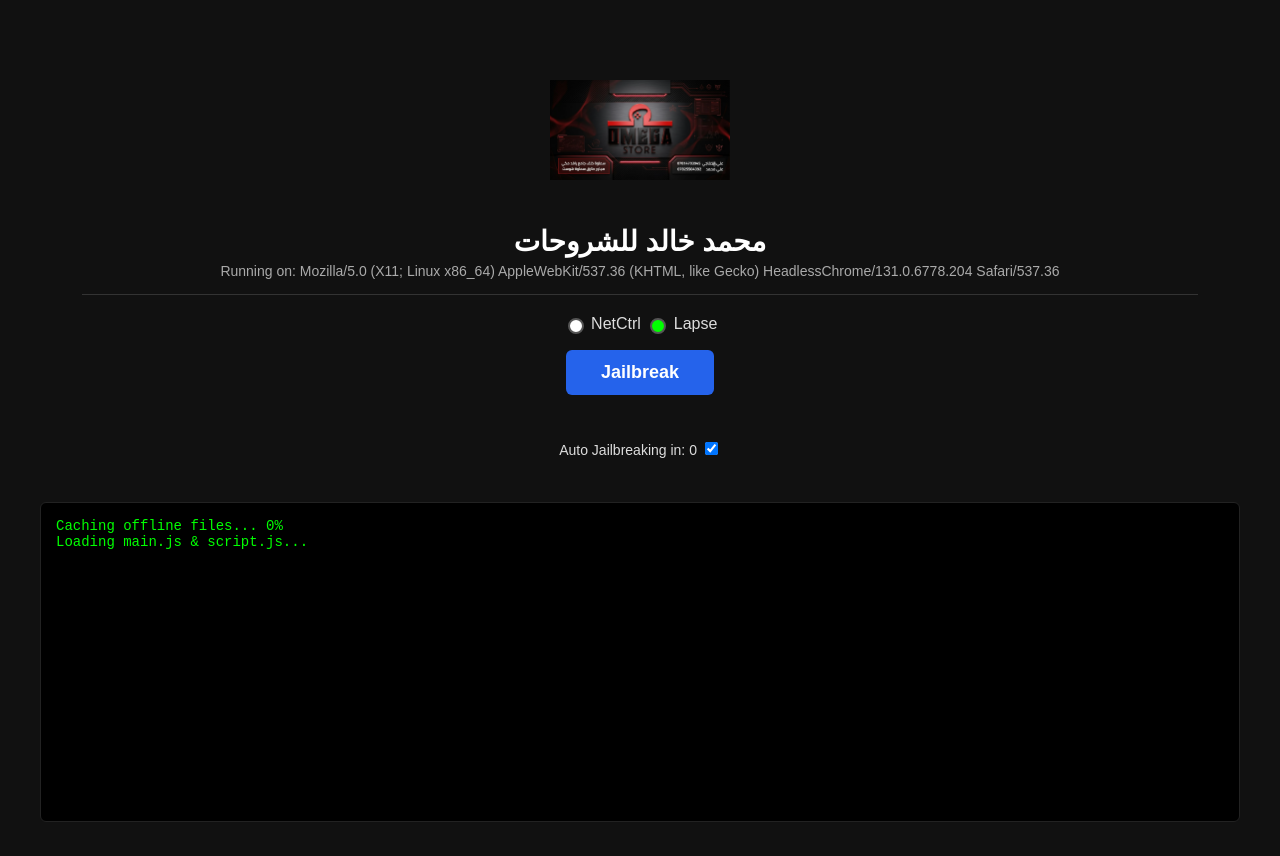
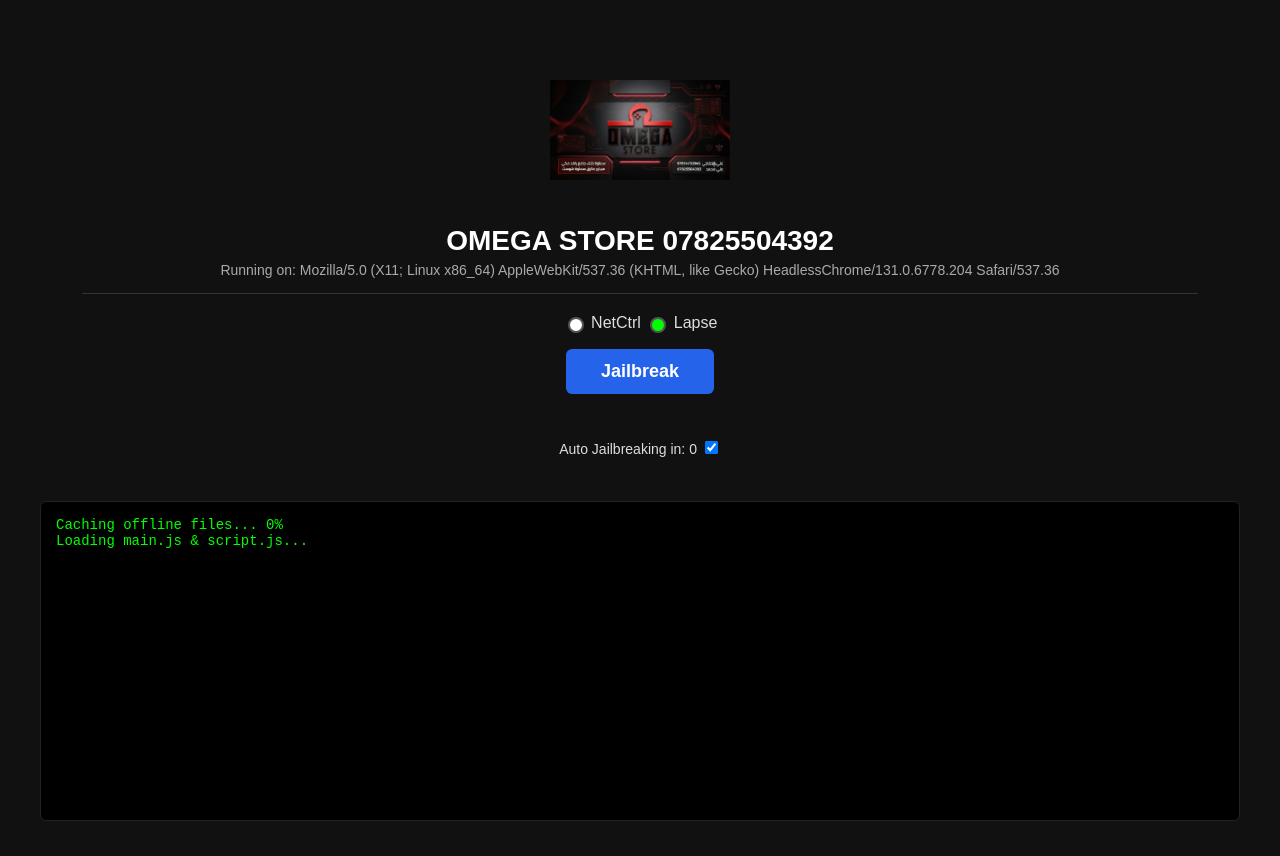
Before and after one commit to w90008/90, a plain HTML site: page 1000_1102/index.html in a window 1280 px wide. Drawn offline with Linux system fonts and the light colour scheme.

Commit message:
Update index.html

```diff
--- a/1000_1102/index.html
+++ b/1000_1102/index.html
@@ -3,7 +3,7 @@
 <head>
   <meta charset="UTF-8">
   <meta name="viewport" content="width=device-width, initial-scale=1.0">
-  <title>محمد خالد للشروحات </title>
+  <title>OMEGA STORE 07825504392 </title>
   <link rel="stylesheet" href="includes/style.css">
 
   <style>
@@ -32,7 +32,7 @@
   <!-- ضع صورتك باسم image.png بجانب ملف HTML -->
   <img class="exploit-image" src="image.png" alt="">
 
-  <h1>محمد خالد للشروحات</h1>
+  <h1>OMEGA STORE 07825504392</h1>
   <h3 id="UA">Running on:</h3>
 
   <hr>
```
